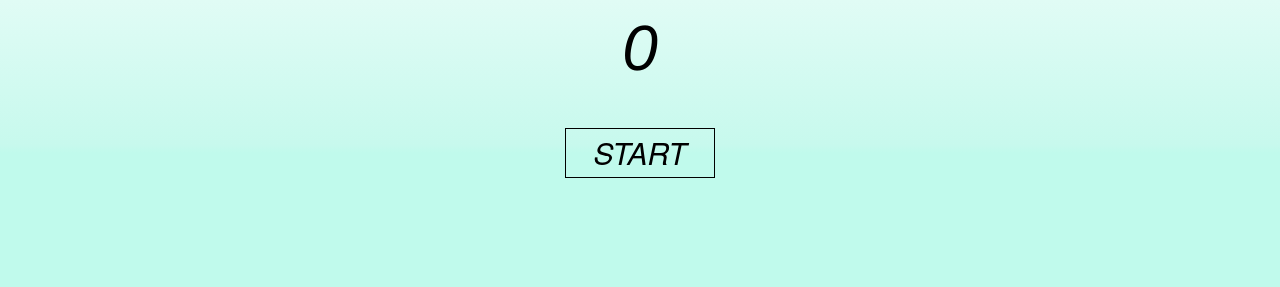
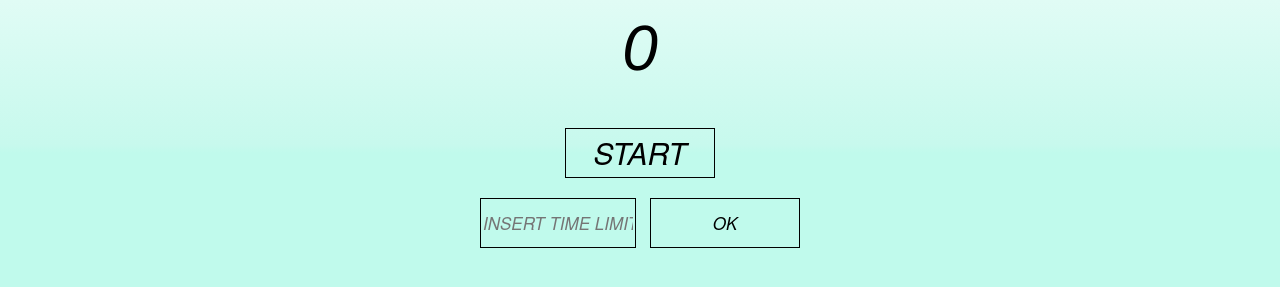
Before and after one commit to taylorjosephgriffin/stop-watch, a website: page stop-watch/index.html in a window 1280 px wide. Shown: the part 255-542 px from the top of the page. Drawn offline with Linux system fonts and the light colour scheme.

Commit message:
Added an input for the user's time limit.

```diff
--- a/stop-watch/index.html
+++ b/stop-watch/index.html
@@ -11,6 +11,8 @@
       <h1 id="time">0</h1>
       <button id="start">start</button>
       <button id="reset">reset</button>
+      <input id="timelimit" placeholder="Insert Time Limit"/>
+      <button id="confirm">OK</button>
     </div>
     <script src="main.js"></script>
   </body>
--- a/stop-watch/styles.css
+++ b/stop-watch/styles.css
@@ -77,3 +77,46 @@ body {
 #reset:hover { font-size: 35px; }
 
 #reset:active { top: 2px; }
+
+#timelimit {
+  position: relative;
+  left: -160px;
+  width: 150px;
+  height: 46.5px;
+  font-family: "Helveticaneue", sans-serif;
+  font-weight: 200;
+  font-size: 17px;
+  font-style: italic;
+  text-align: center;
+  text-transform: uppercase;
+  margin-top: 20px;
+  margin-left: 50%;
+  background-color: transparent;
+  border: 1px solid black;
+}
+
+#timelimit:focus { outline: none; }
+
+#confirm {
+  position: relative;
+  top: -70px;
+  left: 10px;
+  width: 150px;
+  height: 50px;
+  font-family: "Helveticaneue", sans-serif;
+  font-weight: 200;
+  font-size: 17px;
+  font-style: italic;
+  text-align: center;
+  text-transform: uppercase;
+  margin-top: 20px;
+  margin-left: 50%;
+  background-color: transparent;
+  border: 1px solid black;
+}
+
+#confirm:focus { outline: none; }
+
+#confirm:hover { font-size: 22px; }
+
+#confirm:active { top: -68px; }
```
